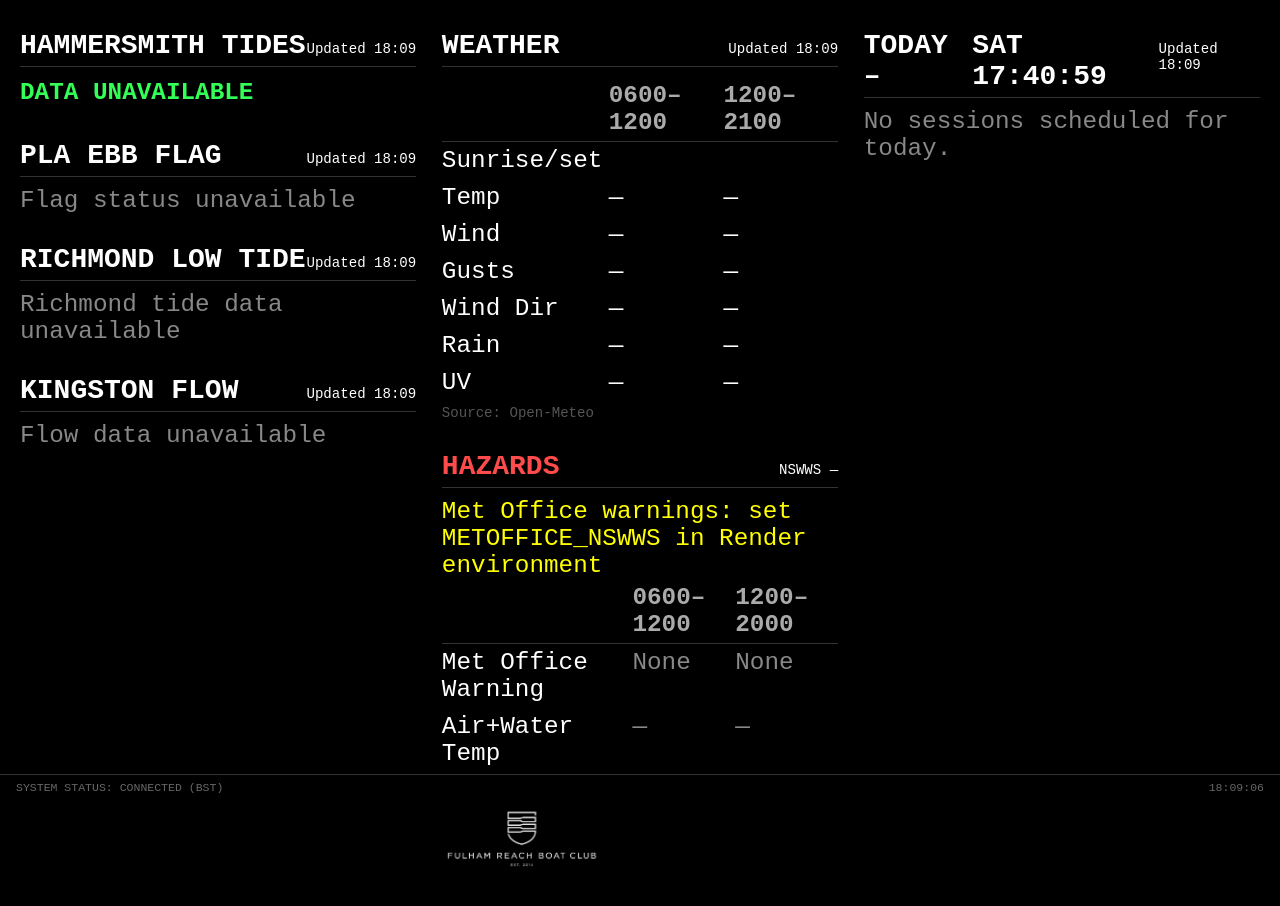
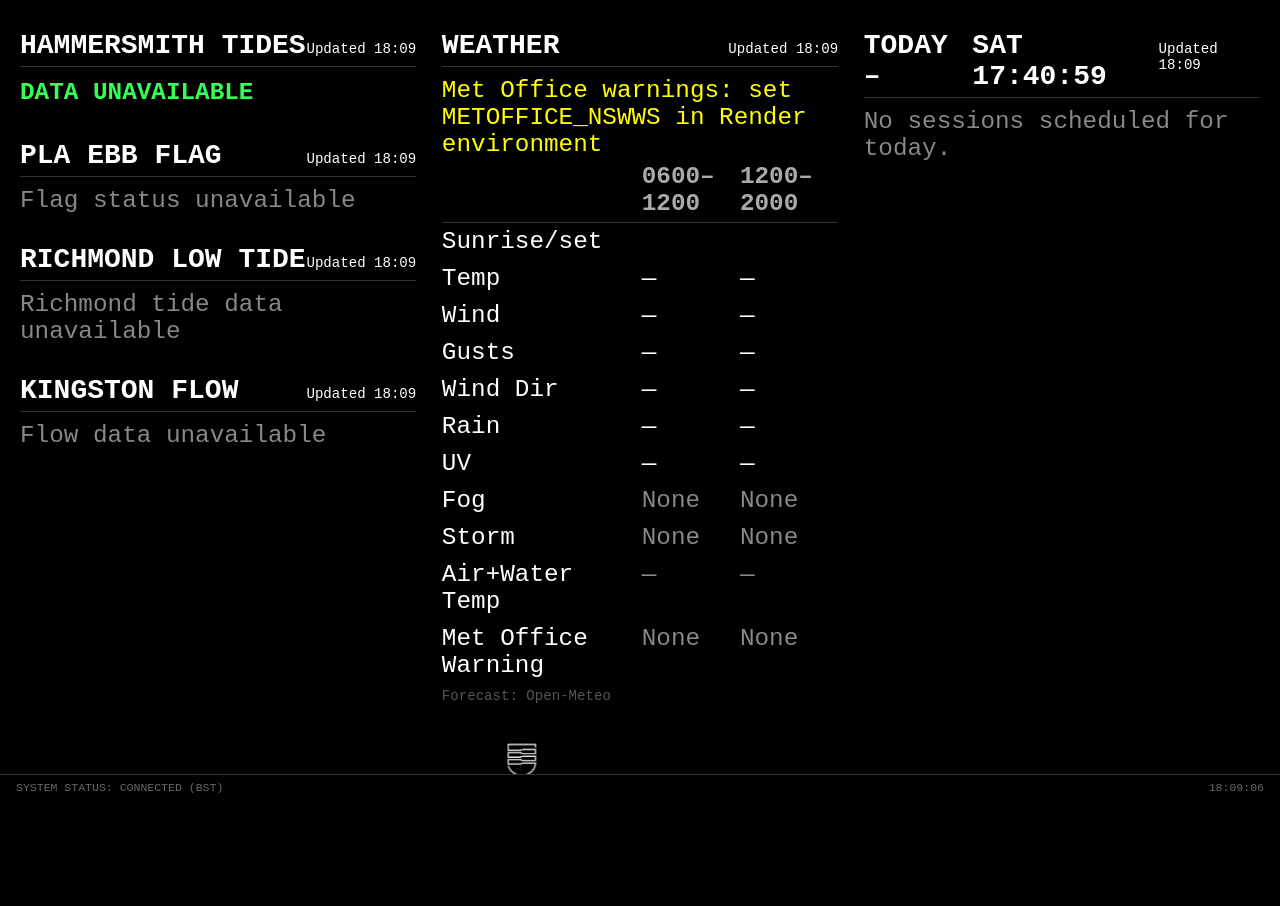
Before and after one commit to andrewfdn1/frbc-tides, a Flask app: page / in a window 1280 px wide. After the commit the page ends 793 px from the top, so only its background shows below. Run offline with Flask 3, Linux system fonts and the light colour scheme; data that the repository does not hold is empty.

Commit message:
Merge weather and hazards into one table with Fog and Storm

```diff
--- a/templates/index.html
+++ b/templates/index.html
@@ -274,27 +274,33 @@
 
 <!-- COLUMN 2 -->
 <div>
-    <h3>WEATHER <span class="updated">Updated {{ d.weather.updated }}</span></h3>
+    <h3>WEATHER <span class="updated">Updated {{ d.weather.updated }}</span>{% if d.nswws_updated %} <span class="updated">NSWWS {{ d.nswws_updated }}</span>{% endif %}</h3>
 
     {% if d.weather.error %}
-        <p class="c-red" style="font-size:var(--fs-data);">Weather Currently Unavailable</p>
-    {% else %}
-        {% set m = d.weather.morning %}
-        {% set a = d.weather.afternoon %}
+        <p class="c-red" style="font-size:var(--fs-data);">Weather forecast unavailable</p>
+    {% endif %}
+    {% if d.nswws_status == 'no_key' %}
+        <p class="c-yellow" style="font-size:var(--fs-data);">Met Office warnings: set METOFFICE_NSWWS in Render environment</p>
+    {% elif d.nswws_status == 'error' %}
+        <p class="c-yellow" style="font-size:var(--fs-data);">Met Office warnings temporarily unavailable{% if d.nswws_error %}: {{ d.nswws_error[:120] }}{% endif %}</p>
+    {% endif %}
+
+    {% set m = d.weather.morning if not d.weather.error else none %}
+    {% set a = d.weather.afternoon if not d.weather.error else none %}
 
     <table class="wx-table">
         <thead>
             <tr>
                 <th></th>
                 <th>0600&ndash;1200</th>
-                    <th>1200&ndash;2100</th>
+                <th>1200&ndash;2000</th>
             </tr>
         </thead>
         <tbody>
             <tr>
                 <td>Sunrise/set</td>
-                    <td>{{ d.weather.sunrise }}</td>
-                    <td>{{ d.weather.sunset }}</td>
+                <td>{% if not d.weather.error %}{{ d.weather.sunrise }}{% else %}&mdash;{% endif %}</td>
+                <td>{% if not d.weather.error %}{{ d.weather.sunset }}{% else %}&mdash;{% endif %}</td>
             </tr>
             <tr>
                 <td>Temp</td>
@@ -380,28 +386,51 @@
                     {% else %}&mdash;{% endif %}
                 </td>
             </tr>
-            </tbody>
-        </table>
-            <p class="wx-source">Source: {{ d.weather.source }}</p>
-    {% endif %}
-
-    <h3 style="color:#FF4B4B;">HAZARDS <span class="updated">NSWWS {{ d.nswws_updated or '—' }}</span></h3>
-
-    {% if d.nswws_status == 'no_key' %}
-        <p class="c-yellow" style="font-size:var(--fs-data);">Met Office warnings: set METOFFICE_NSWWS in Render environment</p>
-    {% elif d.nswws_status == 'error' %}
-        <p class="c-yellow" style="font-size:var(--fs-data);">Met Office warnings temporarily unavailable{% if d.nswws_error %}: {{ d.nswws_error[:120] }}{% endif %}</p>
-    {% endif %}
-
-        <table class="wx-table">
-            <thead>
             <tr>
-                    <th></th>
-                    <th>0600&ndash;1200</th>
-                    <th>1200&ndash;2000</th>
+                <td>Fog</td>
+                <td>
+                    {% if d.nswws_morning and 'fog' in (d.nswws_morning.weather_types or '')|lower %}<span class="c-{{ d.nswws_morning.level|lower }}">{{ d.nswws_morning.level }} Fog</span>
+                    {% elif m and m.fog %}<span class="c-yellow">Forecast</span>
+                    {% else %}<span class="c-dim">None</span>{% endif %}
+                </td>
+                <td>
+                    {% if d.nswws_afternoon and 'fog' in (d.nswws_afternoon.weather_types or '')|lower %}<span class="c-{{ d.nswws_afternoon.level|lower }}">{{ d.nswws_afternoon.level }} Fog</span>
+                    {% elif a and a.fog %}<span class="c-yellow">Forecast</span>
+                    {% else %}<span class="c-dim">None</span>{% endif %}
+                </td>
             </tr>
-            </thead>
-            <tbody>
+            <tr>
+                <td>Storm</td>
+                <td>
+                    {% if d.nswws_morning and 'thunderstorm' in (d.nswws_morning.weather_types or '')|lower %}<span class="c-{{ d.nswws_morning.level|lower }}">{{ d.nswws_morning.level }} Storm</span>
+                    {% elif m and m.storm %}<span class="c-red">Forecast</span>
+                    {% else %}<span class="c-dim">None</span>{% endif %}
+                </td>
+                <td>
+                    {% if d.nswws_afternoon and 'thunderstorm' in (d.nswws_afternoon.weather_types or '')|lower %}<span class="c-{{ d.nswws_afternoon.level|lower }}">{{ d.nswws_afternoon.level }} Storm</span>
+                    {% elif a and a.storm %}<span class="c-red">Forecast</span>
+                    {% else %}<span class="c-dim">None</span>{% endif %}
+                </td>
+            </tr>
+            <tr>
+                <td>Air+Water Temp</td>
+                <td>
+                    {% if m and m.temp_min is not none and d.thames_temp %}
+                        {% set air_m = m.temp_min %}
+                        {% set water_m = d.thames_temp.temperature_c|round|int %}
+                        {% set total_m = (air_m + water_m) %}
+                        <small><span class="{{ 'c-red' if total_m < 14 else 'c-white' }}">{{ air_m }}c+{{ water_m }}c=<br>{{ total_m }}c</span></small>
+                    {% else %}<span class="c-dim">&mdash;</span>{% endif %}
+                </td>
+                <td>
+                    {% if a and a.temp_min is not none and d.thames_temp %}
+                        {% set air_a = a.temp_min %}
+                        {% set water_a = d.thames_temp.temperature_c|round|int %}
+                        {% set total_a = (air_a + water_a) %}
+                        <small><span class="{{ 'c-red' if total_a < 14 else 'c-white' }}">{{ air_a }}c+{{ water_a }}c=<br>{{ total_a }}c</span></small>
+                    {% else %}<span class="c-dim">&mdash;</span>{% endif %}
+                </td>
+            </tr>
             <tr>
                 <td>Met Office Warning</td>
                 <td>
@@ -417,34 +446,22 @@
                     {% else %}<span class="c-dim">None</span>{% endif %}
                 </td>
             </tr>
-                {% if not d.weather.error %}
-                <tr>
-                    <td>Air+Water Temp</td>
-                    <td>
-        {% if d.weather.morning and d.weather.morning.temp_min is not none and d.thames_temp %}
-            {% set air_m = d.weather.morning.temp_min %}
-            {% set water_m = d.thames_temp.temperature_c|round|int %}
-            {% set total_m = (air_m + water_m) %}
-            <small><span class="{{ 'c-red' if total_m < 14 else 'c-white' }}">{{ air_m }}c+{{ water_m }}c=<br>{{ total_m }}c</span></small>
-        {% else %}<span class="c-dim">&mdash;</span>{% endif %}
-    </td>
-    <td>
-        {% if d.weather.afternoon and d.weather.afternoon.temp_min is not none and d.thames_temp %}
-            {% set air_a = d.weather.afternoon.temp_min %}
-            {% set water_a = d.thames_temp.temperature_c|round|int %}
-            {% set total_a = (air_a + water_a) %}
-            <small><span class="{{ 'c-red' if total_a < 14 else 'c-white' }}">{{ air_a }}c+{{ water_a }}c=<br>{{ total_a }}c</span></small>
-        {% else %}<span class="c-dim">&mdash;</span>{% endif %}
-                    </td>
-                </tr>
-                {% endif %}
         </tbody>
     </table>
+
+    {% if not d.weather.error %}
+        <p class="wx-source">Forecast: {{ d.weather.source }}</p>
+    {% endif %}
+
     {% for line in d.nswws_headlines %}
     <p class="nswws-headline {% if line.level == 'RED' %}c-red{% elif line.level in ('AMBER', 'YELLOW') %}c-yellow{% else %}c-white{% endif %}">
         <strong>{{ line.period }}</strong> &mdash; {{ line.headline }}
     </p>
     {% endfor %}
+    {% if d.nswws_status == 'ok' and not d.nswws_headlines %}
+    <p class="nswws-headline c-dim">No Met Office Warnings in Hammersmith</p>
+    {% endif %}
+
 <div class="logo-landscape" style="margin-top: auto; padding-top: 10px;">
         <img src="/static/FRBC logo White on black.png" class="logo-img" alt="FRBC" onerror="this.style.display='none'">
     </div>
```
Lines whose indentation alone changed are shown as unchanged.
